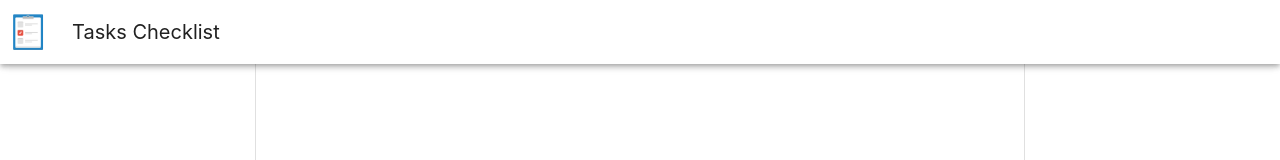
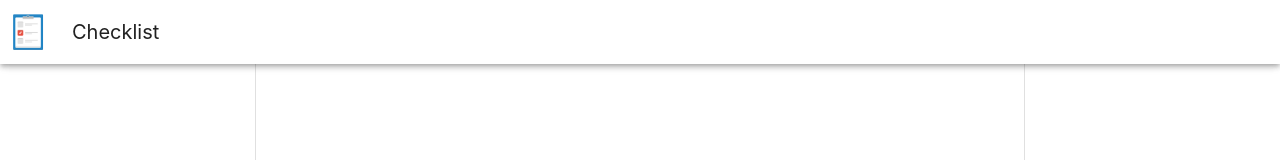
Before and after one commit to madliani/todo, a Vue app: page / in a window 1280 px wide. Shown: the top 160 px of the page. Built offline with nearby package versions, Linux system fonts and the light colour scheme.

Commit message:
fix: app title changed

```diff
--- a/index.html
+++ b/index.html
@@ -4,7 +4,7 @@
     <meta charset="UTF-8" />
     <link rel="icon" href="/favicon.ico" />
     <meta name="viewport" content="width=device-width, initial-scale=1.0" />
-    <title>Tasks Checklist</title>
+    <title>Checklist</title>
   </head>
   <body>
     <div id="app"></div>
--- a/src/App.vue
+++ b/src/App.vue
@@ -13,7 +13,7 @@ import { Routes } from './types/routes'
         </RouterLink>
       </template>
 
-      <v-app-bar-title>Tasks Checklist</v-app-bar-title>
+      <v-app-bar-title>Checklist</v-app-bar-title>
     </v-app-bar>
 
     <RouterView />
```
